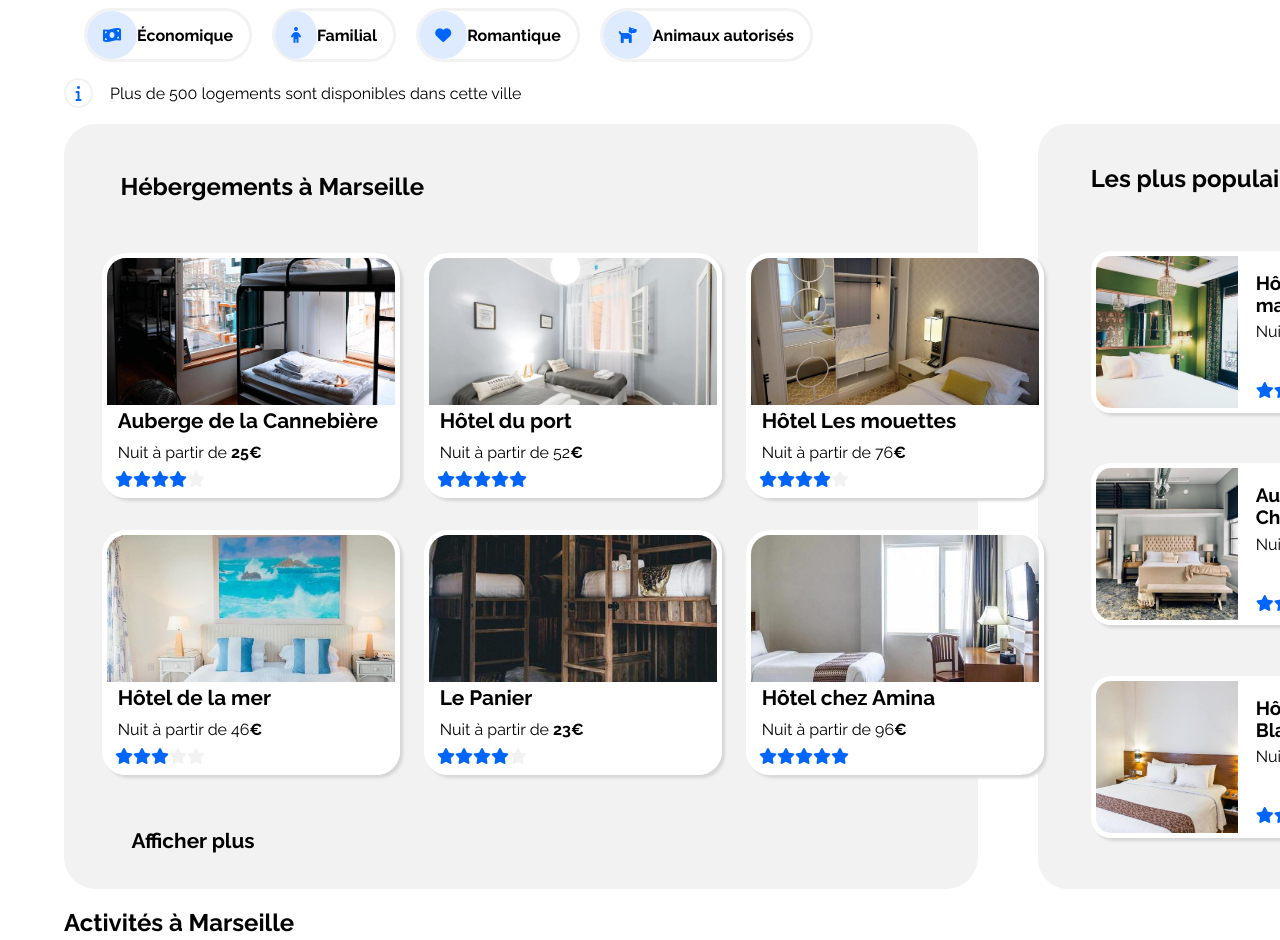
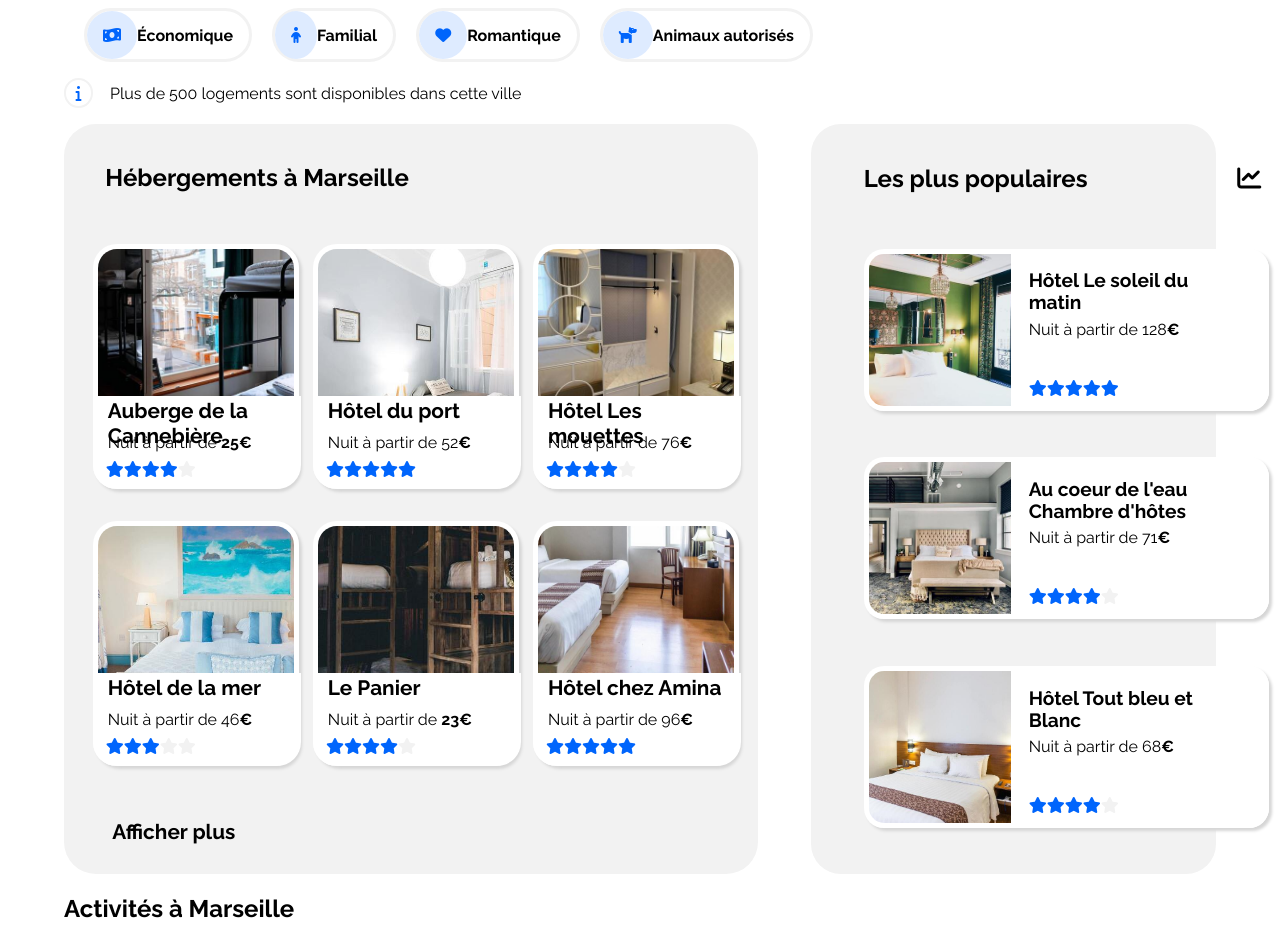
Before and after one commit to Maximevdrm/VandrommeMaxime_2_10122020, a plain HTML site: page index.html in a window 1280 px wide. Shown: the part 260-1200 px from the top of the page. Drawn offline with Linux system fonts and the light colour scheme.

Commit message:
modification overflow body

```diff
--- a/CssReservia.css
+++ b/CssReservia.css
@@ -3,6 +3,7 @@ body
     font-family: 'Raleway', sans-serif;
     width: 100%;
     margin: auto;
+    overflow-x: hidden;
 }
 .ombre
 {
@@ -145,7 +146,8 @@ label
 {
     display: grid;
     grid-template-columns: 2fr 1fr;
-    gap: 2em;
+    column-gap: 2em;
+    width: 100%;
 }
 #lieu
 {
@@ -179,9 +181,9 @@ label
 #chambre1
 {
     background: url('images/hebergements/4_small/marcus-loke-WQJvWU_HZFo-unsplash.jpg') no-repeat;
-    background-size: contain;
+    background-size: cover;
     background-position: 25% -2em;
-    width: 18em;
+    width: 100%;
     height: 15em;
     border-radius: 1.5em;
     position: relative;
@@ -196,7 +198,7 @@ label
     bottom: 0;
     left: -0.3em;
     background-color: white;
-    width: 17.5em;
+    width: 97%;
     height: 5.5em;
     border-bottom: solid white 5px;
     border-left: solid white 5px;
@@ -207,9 +209,9 @@ label
 #chambre2
 {
     background: url('images/hebergements/4_small/fred-kleber-gTbaxaVLvsg-unsplash.jpg') no-repeat;
-    background-size: contain;
+    background-size: cover;
     background-position: 25% -1em;
-    width: 18em;
+    width: 100%;
     height: 15em;
     border-radius: 1.5em;
     position: relative;
@@ -224,7 +226,7 @@ label
     bottom: 0;
     left: -0.3em;
     background-color: white;
-    width: 17.5em;
+    width: 97%;
     height: 5.5em;
     border-bottom: solid white 5px;
     border-left: solid white 5px;
@@ -235,9 +237,9 @@ label
 #chambre3
 {
     background: url('images/hebergements/4_small/reisetopia-B8WIgxA_PFU-unsplash.jpg') no-repeat;
-    background-size: contain;
+    background-size: cover;
     background-position: 25% -2em;
-    width: 18em;
+    width: 100%;
     height: 15em;
     border-radius: 1.5em;
     position: relative;
@@ -252,7 +254,7 @@ label
     bottom: 0;
     left: -0.3em;
     background-color: white;
-    width: 17.5em;
+    width: 97%;
     height: 5.5em;
     border-bottom: solid white 5px;
     border-left: solid white 5px;
@@ -265,7 +267,7 @@ label
     background: url('images/hebergements/4_small/annie-spratt-Eg1qcIitAuA-unsplash.jpg') no-repeat;
     background-size: cover;
     background-position: 25% -3.5em;
-    width: 18em;
+    width: 100%;
     height: 15em;
     border-radius: 1.5em;
     position: relative;
@@ -279,7 +281,7 @@ label
     bottom: 0;
     left: -0.3em;
     background-color: white;
-    width: 17.5em;
+    width: 97%;
     height: 5.5em;
     border-bottom: solid white 5px;
     border-left: solid white 5px;
@@ -292,7 +294,7 @@ label
     background: url('images/hebergements/4_small/nicate-lee-kT-ZyaiwBe0-unsplash.jpg') no-repeat;
     background-size: cover;
     background-position: 25% -4em;
-    width: 18em;
+    width: 100%;
     height: 15em;
     border-radius: 1.5em;
     position: relative;
@@ -307,7 +309,7 @@ label
     bottom: 0;
     left: -0.3em;
     background-color: white;
-    width: 17.5em;
+    width: 97%;
     height: 5.5em;
     border-bottom: solid white 5px;
     border-left: solid white 5px;
@@ -320,7 +322,7 @@ label
     background: url('images/hebergements/4_small/febrian-zakaria-M6S1WvfW68A-unsplash.jpg') no-repeat;
     background-size: cover;
     background-position: 25% -9em;
-    width: 18em;
+    width: 100%;
     height: 15em;
     border-radius: 1.5em;
     position: relative;
@@ -335,7 +337,7 @@ label
     bottom: 0;
     left: -0.3em;
     background-color: white;
-    width: 17.5em;
+    width: 97%;
     height: 5.5em;
     border-bottom: solid white 5px;
     border-left: solid white 5px;
@@ -363,6 +365,7 @@ label
 .cliquable
 {
     margin: auto;
+    width: 100% !important;
 }
 .gras
 {
@@ -824,7 +827,6 @@ footer li:hover
     #populaire
     {
         border-radius: 0px;
-        grid-gap: 1em;
         gap: 2em;
         width: 100%;
         padding: 0 7.5% 10% 7.5%;
@@ -837,7 +839,7 @@ footer li:hover
         display: flex;
         flex-direction: column;
         width: 100%;
-        padding: 0 0 0 5%;
+        padding: 0 0 0 4%;
     }
     #fleche
     {
```
